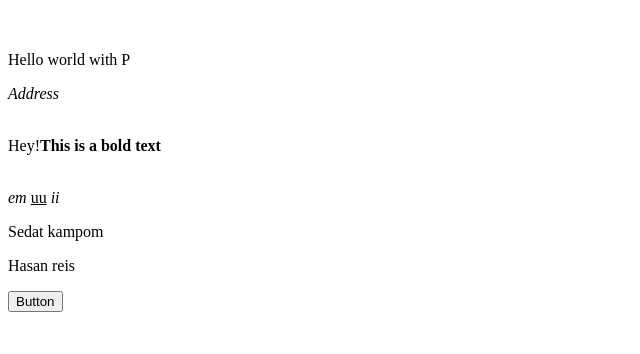
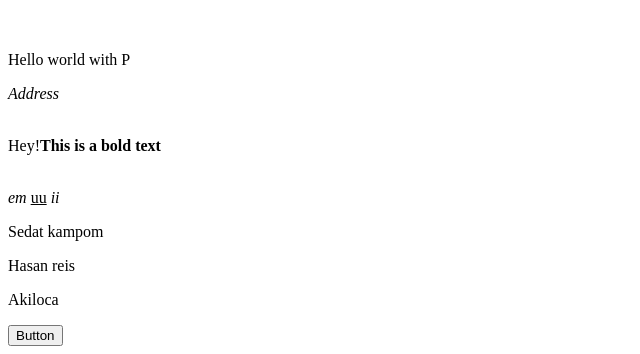
Before and after one commit to tariksitki/pre_class_notes_2024, a plain HTML site: page second_session/index.html in a window 1280 px wide. Shown: the part 551-905 px from the top of the page, without its empty margins (0-640 px from the left). Before the commit the page ends 871 px from the top, so only its background shows below. Drawn offline with Linux system fonts and the light colour scheme.

Commit message:
Akiloca son

```diff
--- a/second_session/index.html
+++ b/second_session/index.html
@@ -36,6 +36,8 @@
 
       <p>Hasan reis</p>
 
+      <p>Akiloca</p>
+
 
 
 
```
